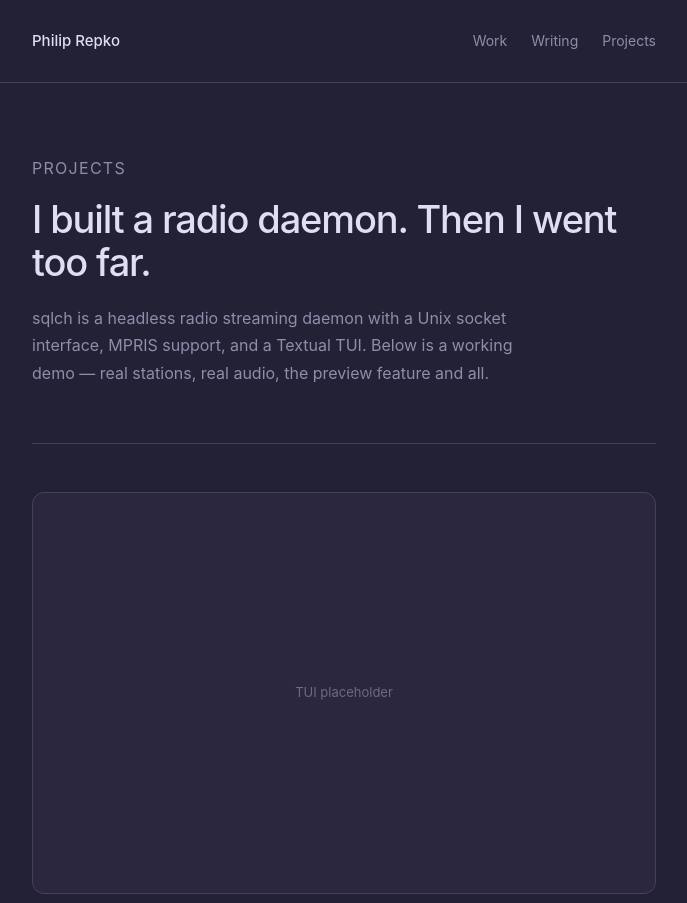
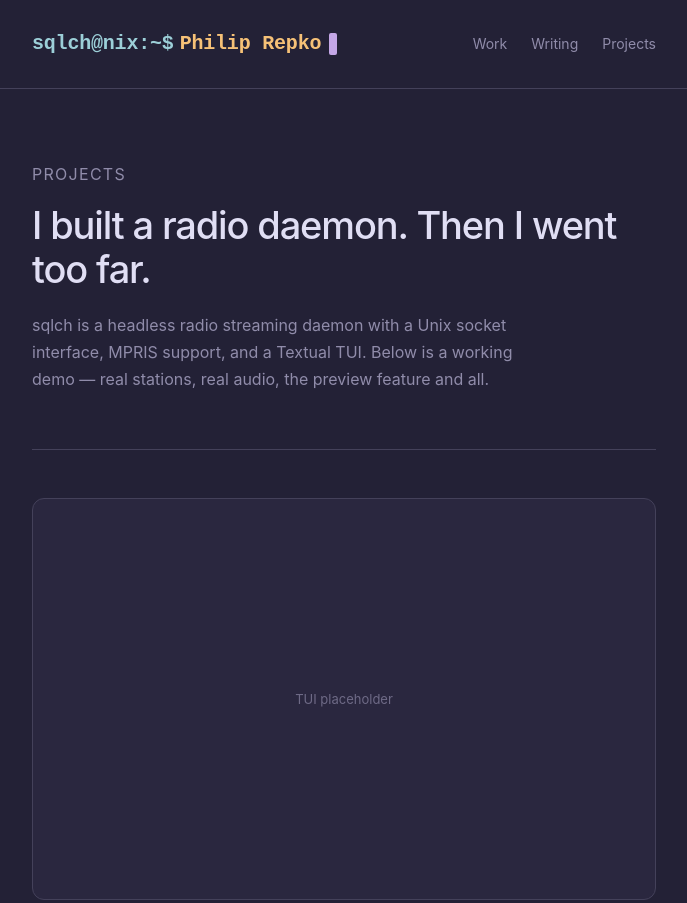
Before and after one commit to SW-philip/portfolio, a plain HTML site: page sqlch.html in a window 1280 px wide. Shown: the top 903 px of the page, without its empty margins (296-983 px from the left). Drawn offline with Linux system fonts and the light colour scheme.

Commit message:
make headers consistent

```diff
--- a/sqlch.html
+++ b/sqlch.html
@@ -36,9 +36,34 @@
     a { color: var(--text); text-decoration: none; }
     .container { max-width: 680px; margin: 0 auto; padding: 0 28px; }
 
+    .nav-name {
+      font-family: 'Courier New', Courier, monospace;
+      font-size: 20px;
+      font-weight: 500;
+      color: var(--text);
+      letter-spacing: -0.01em;
+      display: flex;
+      align-items: center;
+      gap: 6px;
+    }
+    .terminal-prompt { color: var(--foam); font-weight: 700; }
+    .terminal-command { color: var(--gold); font-weight: 600; }
+    .cursor {
+      display: inline-block;
+      width: 8px;
+      height: 1.1em;
+      background: var(--iris);
+      margin-left: 2px;
+      vertical-align: text-bottom;
+      animation: blink 1s step-end infinite;
+      border-radius: 2px;
+    }
+    @keyframes blink {
+      0%, 100% { opacity: 1; }
+      50% { opacity: 0; }
+    }
     nav { padding: 28px 0; border-bottom: 1px solid var(--hl-med); }
     nav .container { display: flex; justify-content: space-between; align-items: center; }
-    .nav-name { font-size: 15px; font-weight: 500; }
     .nav-links { display: flex; gap: 24px; list-style: none; }
     .nav-links a { font-size: 14px; color: var(--subtle); transition: color 0.15s; }
     .nav-links a:hover { color: var(--text); }
@@ -132,7 +157,11 @@
 
 <nav>
   <div class="container">
-    <a class="nav-name" href="/">Philip Repko</a>
+    <a class="nav-name" href="/">
+      <span class="terminal-prompt">sqlch@nix:~$</span>
+      <span class="terminal-command">Philip Repko</span>
+      <span class="cursor"></span>
+    </a>
     <ul class="nav-links">
       <li><a href="/work">Work</a></li>
       <li><a href="/writing">Writing</a></li>
```
Also changed, not shown: index.html (+12 -7 lines), system-map.html (+31 -2 lines), waybar-demo.html (+29 -3 lines), work.html (+0 -2 lines), writing.html (+0 -1 lines).
